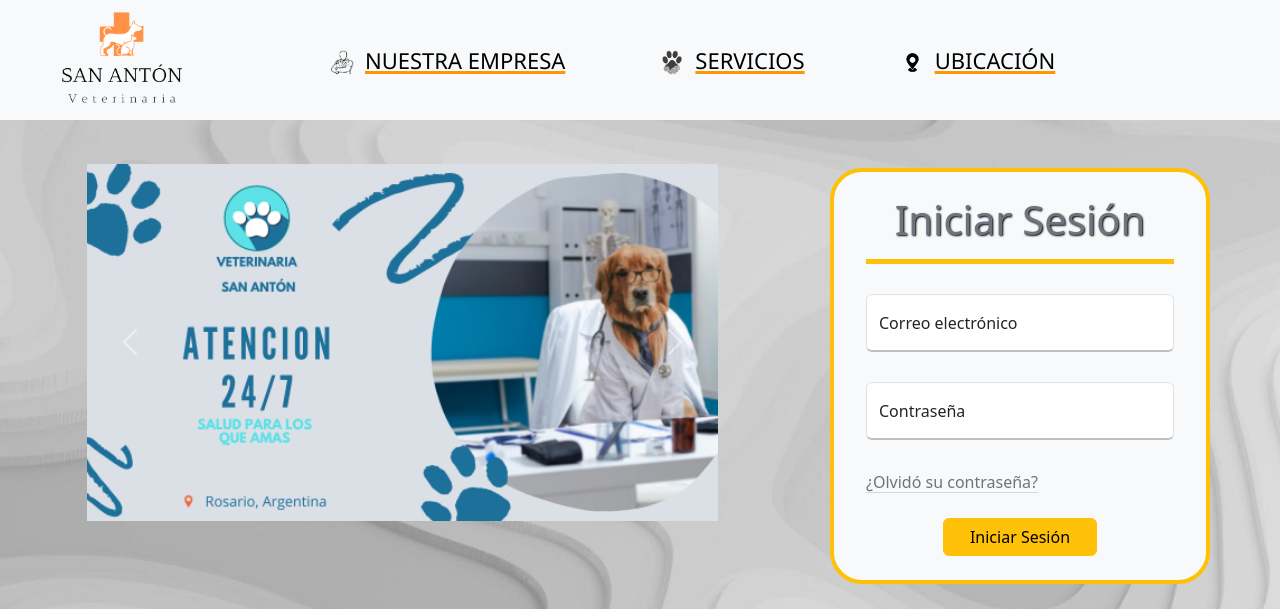
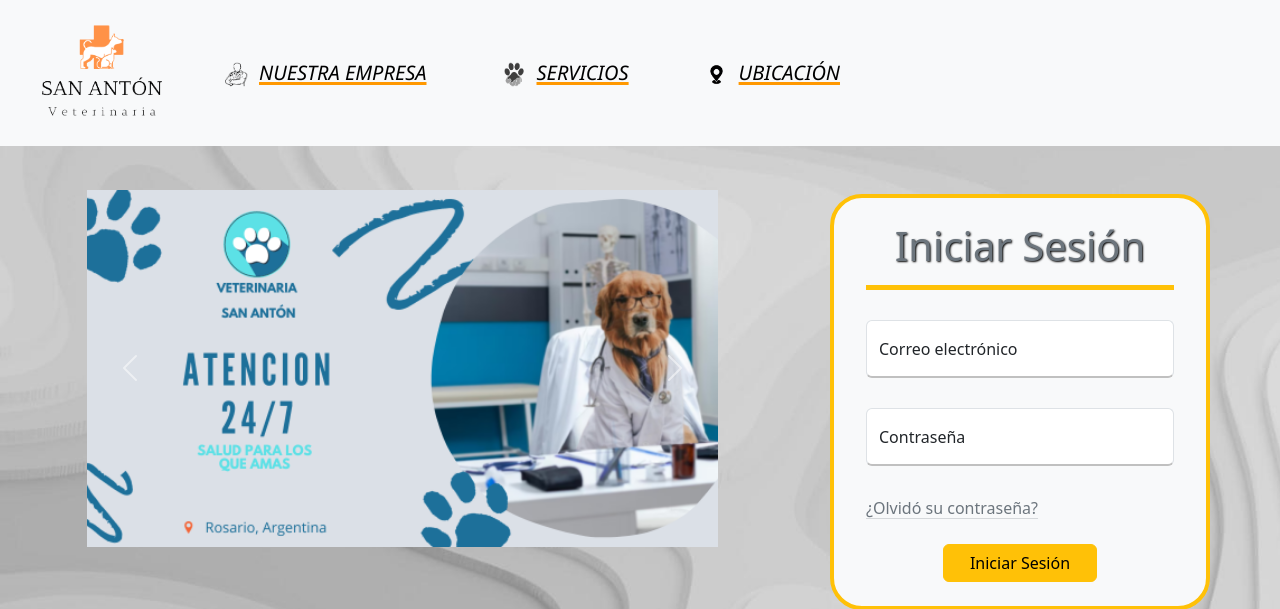
Before and after one commit to AaronDeBernardo/Veterinaria, a PHP site: page /Veterinaria/index.php in a window 1280 px wide. Shown: the top 609 px of the page. Run offline with PHP 8.4, Linux system fonts and the light colour scheme.

Commit message:
cambios Menu Superior
ajuste tamaño secciones a diferentes escalas

```diff
--- a/menuSuperior.php
+++ b/menuSuperior.php
@@ -15,23 +15,15 @@
         </button>
 
         <div class="collapse navbar-collapse" id="navbarScroll">
-            <div class="secciones d-flex flex-wrap">
-                <ul class="navbar-nav mr-auto ms-3 ps-4">
-                    <li class="nav-item active ps-1 seccionesNavegacion">
+            <div class="d-flex flex-wrap">
+                <ul class="navbar-nav mr-auto">
+                    <li class="nav-item active ps-2 me-3 seccionesNavegacion">
                         <a class="nav-link text-black"  href="nuestraEmpresa.php"><img class="logo" src="Recursos/logoNuestraEmpresa.png" alt="Nuestra Empresa">NUESTRA EMPRESA</a>
                     </li>
-                </ul>
-            </div>
-            <div class="secciones d-flex flex-wrap ">
-                <ul class="navbar-nav mr-auto ms-3 ps-4">
-                    <li class="nav-item active ps-1 seccionesNavegacion" >
+                    <li class="nav-item active ps-2 me-3 seccionesNavegacion" >
                         <a class="nav-link text-black"  href="nuestrosServicios.php"><img class="logo" src="Recursos/logoServicios.png" alt="Servicios">SERVICIOS</a>
                     </li>
-                </ul>
-            </div>
-            <div class="secciones d-flex flex-wrap">
-                <ul class="navbar-nav mr-auto ms-3 ps-4">
-                    <li class="nav-item active ps-1 seccionesNavegacion">
+                    <li class="nav-item active ps-2 me-3 seccionesNavegacion">
                         <a class="nav-link text-black"   href="nuestraUbicacion.php"><img class="logo" src="recursos/logoUbicacion.png" alt="Ubicacion">UBICACIÓN</a>
                     </li>
                 </ul>
--- a/nuestrosServicios.php
+++ b/nuestrosServicios.php
@@ -16,7 +16,7 @@
     ?>
     <div class="container-fluid px-5 pb-4">
         <div class="row">
-            <div class="col-12 d-flex justify-content-center ">
+            <div class="col-12 d-flex justify-content-center">
                 <h1 class="py-3" id="titulo">
                     Nuestros Servicios
                 </h1>
--- a/stylesLocation.css
+++ b/stylesLocation.css
@@ -2,8 +2,8 @@ body{
     padding: 0;
     margin: 0;
     background-image: url(Recursos/fondoOficial.jpg);
-    background-repeat: no-repeat;
-    background-size: cover;
+
+    background-size: contain;
     height: 100vh;
 }
 
--- a/stylesMenuSuperior.css
+++ b/stylesMenuSuperior.css
@@ -1,21 +1,14 @@
-.navbar{
-    min-height: 75px;
-    height: 15vh;
-}
-
 .logo{
-    width: 75px;
-    height: 75px;
+    width: 100px;
+    height: 100px;
 }
 
 #logoVeterinaria{
-    margin-left: 50px;
-    min-height: 75px;
-    min-width: 75px;
-    height: 15vh;
-    width: 15vh;
+    margin-left: 30px;
+    height: 120px;
+    width: 120px;
     padding: 0;
-    margin-right: 80px;
+    margin-right: 30px;
 }
 
 .seccionesNavegacion{
@@ -25,12 +18,12 @@
     text-decoration: underline;
     text-decoration-color: #ff9800;
     text-decoration-thickness: 3px;
-    font-style:inherit;
-    font-size: 22px;
+    font-style:oblique;
+    font-size: 20px;
 }
 
-.secciones:hover{
-    transform: scale(1.15);
+.seccionesNavegacion:hover{
+    transform: scale(1.1);
     transition: all 0.5s;
 }
 
--- a/stylesNuestraEmpresa.css
+++ b/stylesNuestraEmpresa.css
@@ -1,6 +1,7 @@
 body{
     background-image: url(Recursos/fondoOficial.jpg);
     background-image: contain;
+
 
 }
 
```
